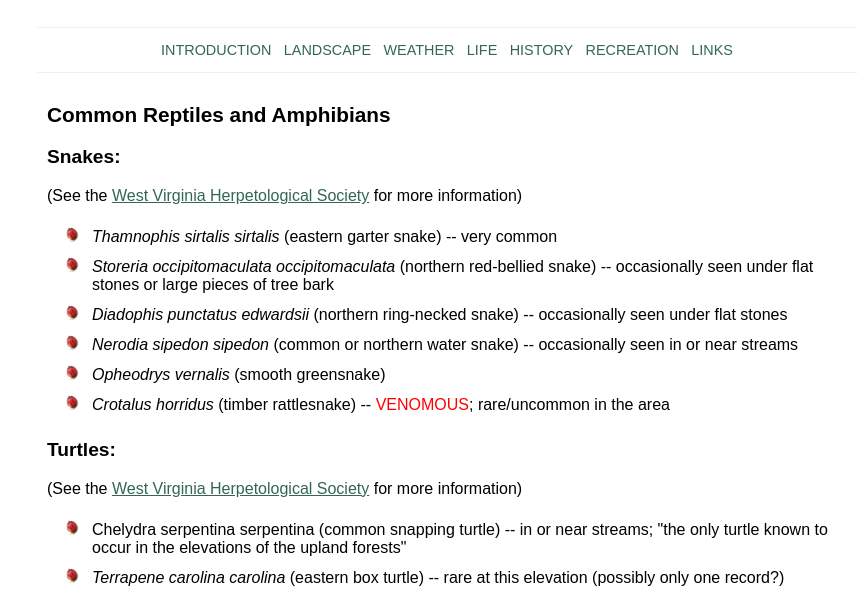
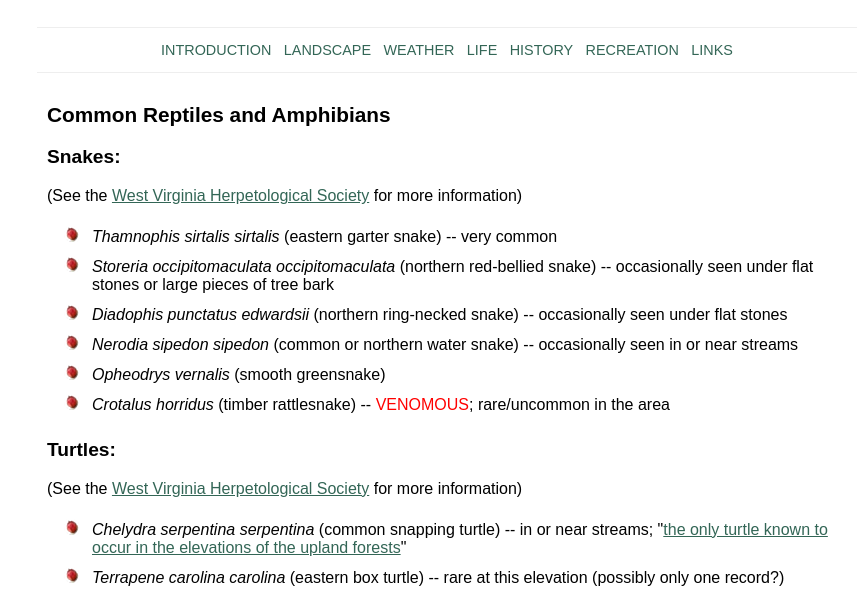
Before and after one commit to cranberryglades/cranberryglades.github.io, a plain HTML site: page herps.html in a window 1280 px wide. Shown: the part 191-799 px from the top of the page, without its empty margins (193-1060 px from the left). Drawn offline with Linux system fonts and the light colour scheme.

Commit message:
add link to snapping turtle quote

```diff
--- a/herps.html
+++ b/herps.html
@@ -48,7 +48,7 @@
         <h3>Turtles:</h3>
         <p>(See the <a href="https://www.wvherpsociety.org/turtles">West Virginia Herpetological Society</a> for more information)</p>
         <ul>
-          <li>Chelydra serpentina serpentina (common snapping turtle) -- in or near streams; "the only turtle known to occur in the elevations of the upland forests"</li>
+          <li><em>Chelydra serpentina serpentina</em> (common snapping turtle) -- in or near streams; "<a href="https://web.archive.org/web/20230815063446/https://www.marshall.edu/herp/Turtles/snapping.htm">the only turtle known to occur in the elevations of the upland forests</a>"</li>
           <li><em>Terrapene carolina carolina</em> (eastern box turtle) -- rare at this elevation (possibly only one record?)</li>
         </ul>
 
```
